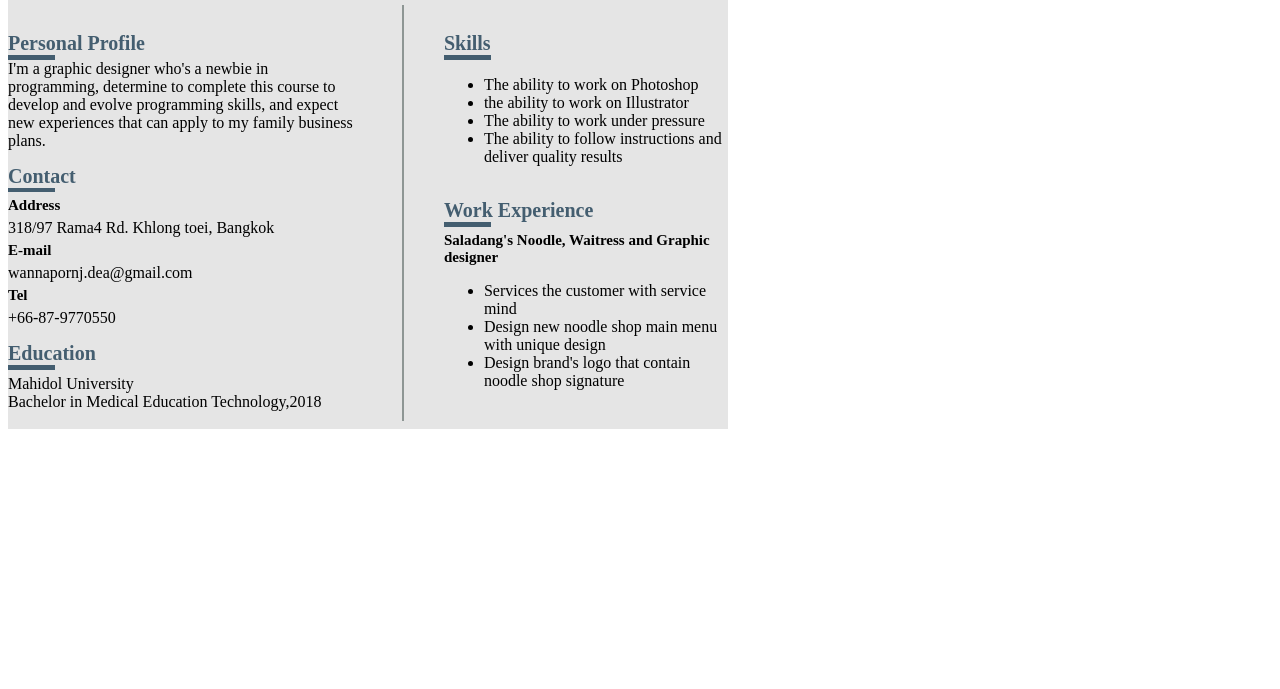
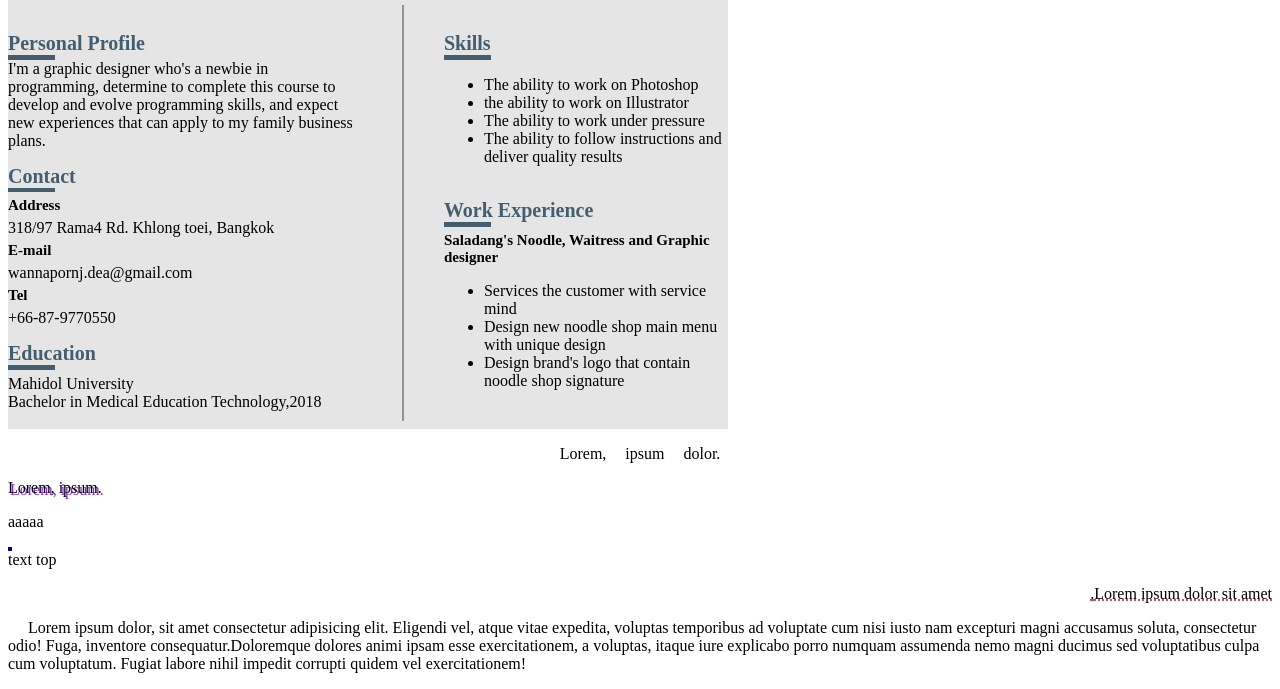
Before and after one commit to WannapornJ/dayone.github.io, a plain HTML site: page index.html in a window 1280 px wide. Shown: the part 163-852 px from the top of the page. Before the commit the page ends 800 px from the top, so only its background shows below. Drawn offline with Linux system fonts and the light colour scheme.

Commit message:
p text attribute

```diff
--- a/index.html
+++ b/index.html
@@ -83,5 +83,11 @@
             </div>
         </div>
     </div>
+
+    <p style="text-align: center; word-spacing: 15px;">Lorem, ipsum dolor.</p>
+    <p style="text-shadow:2px 2px blueviolet;">Lorem, ipsum.</p>
+    <p>aaaaa<div style="border: 1px solid darkblue;height: 2px;width: 2px;background-color: darkblue;vertical-align: text-top;"></div>text top</p>
+    <p style="direction: rtl;text-decoration: crimson underline dotted;">Lorem ipsum dolor sit amet.</p>
+    <p style="text-indent: 20px;">Lorem ipsum dolor, sit amet consectetur adipisicing elit. Eligendi vel, atque vitae expedita, voluptas temporibus ad voluptate cum nisi iusto nam excepturi magni accusamus soluta, consectetur odio! Fuga, inventore consequatur.Doloremque dolores animi ipsam esse exercitationem, a voluptas, itaque iure explicabo porro numquam assumenda nemo magni ducimus sed voluptatibus culpa cum voluptatum. Fugiat labore nihil impedit corrupti quidem vel exercitationem!</p>
 </body>
 </html>
```
